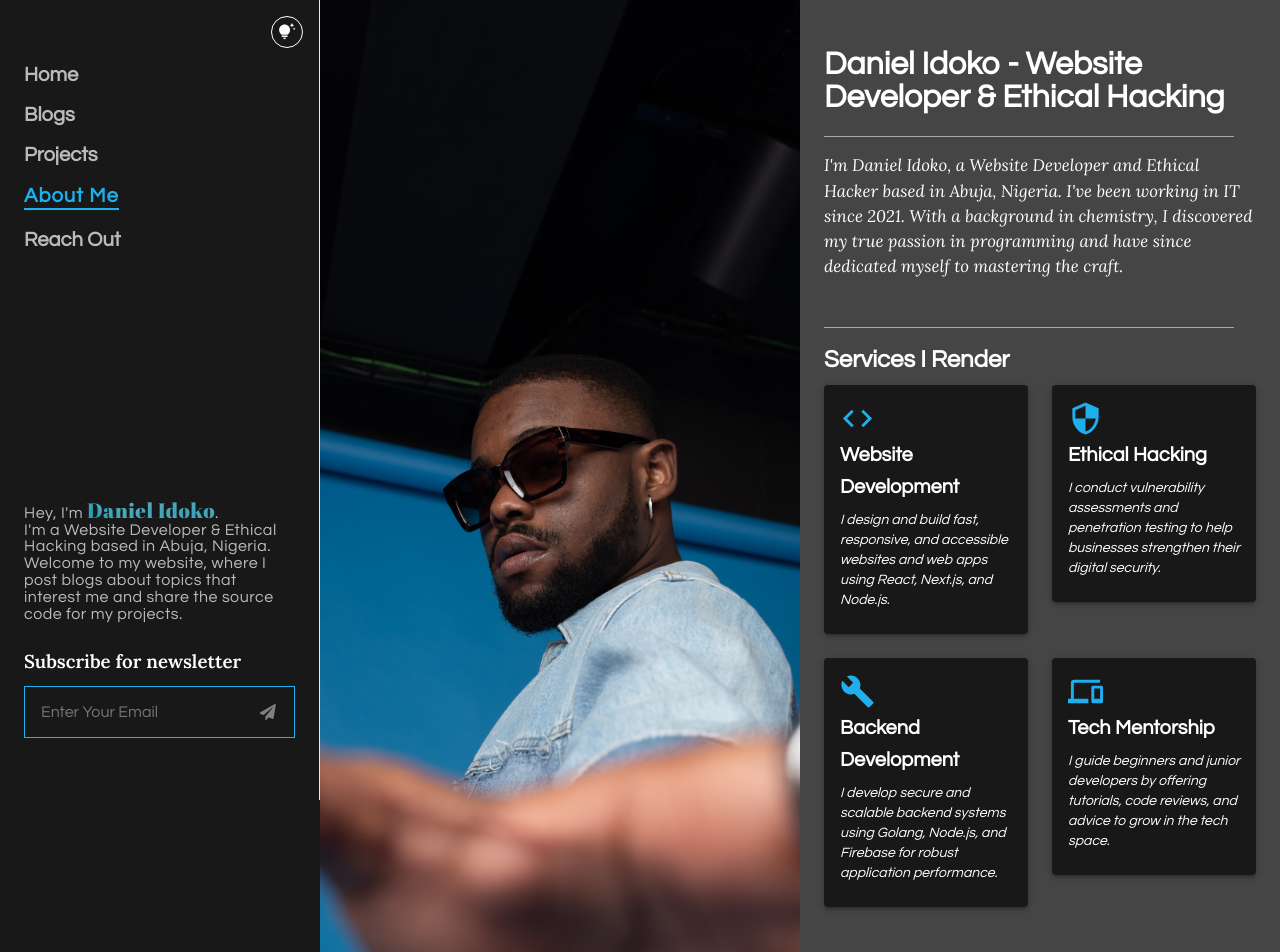
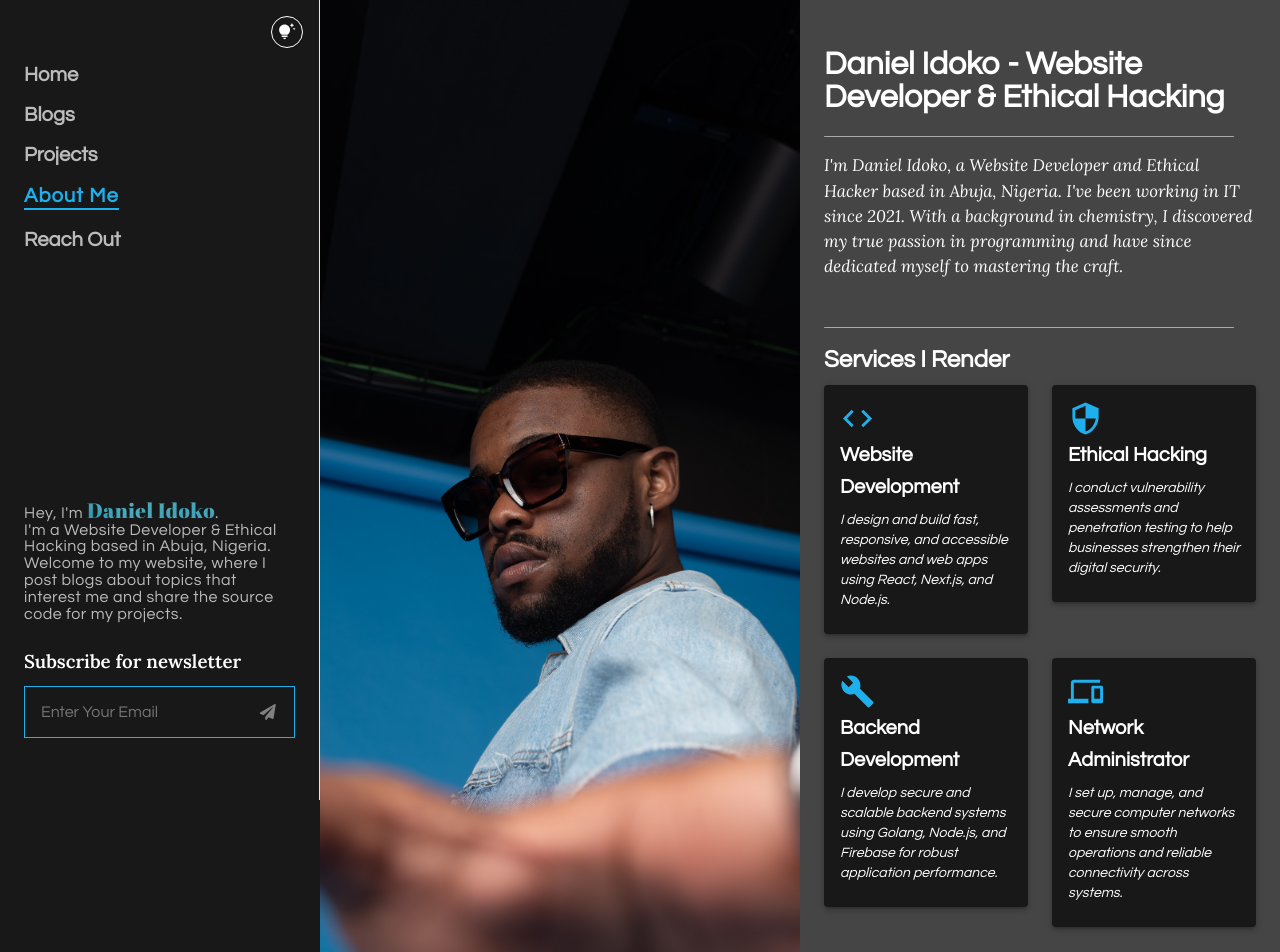
Before and after one commit to doe-base/daniel-idoko.com, a React (Create React App) app: page /about in a window 1280 px wide. Shown: the top 952 px of the page. Built offline with nearby package versions, Linux system fonts and the light colour scheme.

Commit message:
Corrected 'services i render'

```diff
--- a/src/containers/About.js
+++ b/src/containers/About.js
@@ -13,7 +13,7 @@ export default function  AboutContainer({DarkMode}){
     const backgroundColor = `${DarkMode ? "rgba(248, 249, 250, 0.2)" : "rgb(248, 249, 250)"}`;
 
 
-    const services = [
+    const services =[
       {
         icon: <Code fontSize="large" color="primary" />,
         title: "Website Development",
@@ -31,8 +31,8 @@ export default function  AboutContainer({DarkMode}){
       },
       {
         icon: <Devices fontSize="large" color="primary" />,
-          title: "Tech Mentorship",
-          desc: "I guide beginners and junior developers by offering tutorials, code reviews, and advice to grow in the tech space.",
+        title: "Network Administrator",
+        desc: "I set up, manage, and secure computer networks to ensure smooth operations and reliable connectivity across systems.",
       },
     ];
 
```
Lines whose indentation alone changed are shown as unchanged.
